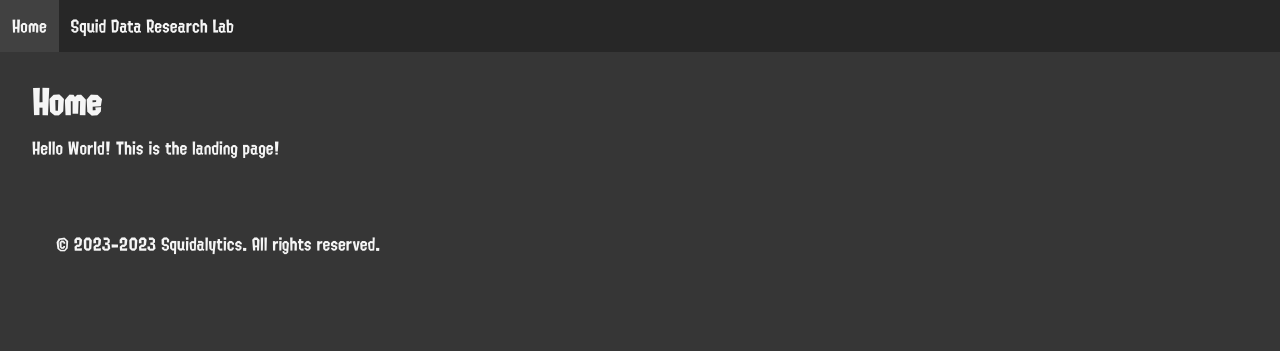
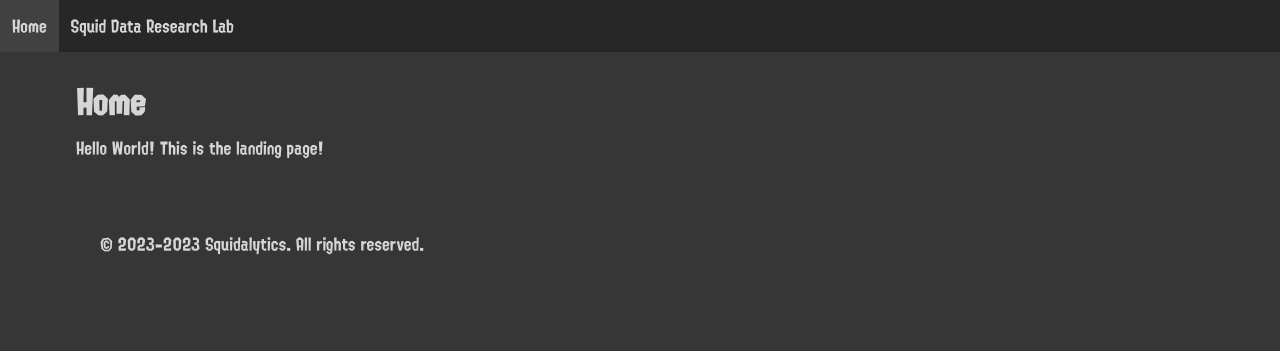
Before and after one commit to cesaregarza/squidalytics.ink, a Django app: page / in a window 1280 px wide. Shown: the top 351 px of the page. Run offline with Django 4.2, Linux system fonts and the light colour scheme; some libraries are stand-ins or nearby versions.

Commit message:
CSS changes for clarity so my eyes don't bleed as much

```diff
--- a/squidalytics/static/scss/main.scss
+++ b/squidalytics/static/scss/main.scss
@@ -4,18 +4,20 @@ $accent-dark: darken($accent-color, 10%);
 $accent-darker: darken($accent-color, 20%);
 $accent-light: lighten($accent-color, 10%);
 $accent-lighter: lighten($accent-color, 20%);
+$white-color: #d6d6d6;
+$black-color: #363636;
 
 // Import Bulma's initial variables
 @import "../bulma/sass/utilities/initial-variables";
 
 // Override variables
-$body-background-color: #363636;
-$body-color: #f5f5f5;
-$link-color: #f5f5f5;
+$body-background-color: $black-color;
+$body-color: $white-color;
+$link-color: $white-color;
 $link-hover-color: lighten($link-color, 10%);
 $content-heading-color: $body-color;
 $navbar-background-color: #272727;
-$navbar-item-color: #f5f5f5;
+$navbar-item-color: $white-color;
 $navbar-item-hover-background-color: lighten($navbar-background-color, 10%);
 $navbar-item-hover-color: $navbar-item-color;
 $footer-background-color: $body-background-color;
--- a/squidalytics/templates/base.html
+++ b/squidalytics/templates/base.html
@@ -26,7 +26,7 @@
     <link rel="stylesheet" href="{% static 'css/main.css' %}">
 </head>
 
-<body class="block has-navbar-fixed-top container is-fluid">
+<body class="block has-navbar-fixed-top container is-max-widescreen px-3">
     {% block header %}
         {% include "includes/header.html" with parent=site_root calling_page=self %}
     {% endblock header %}
```
Also changed, not shown: squidalytics/static/css/main.css, 1 other file.
